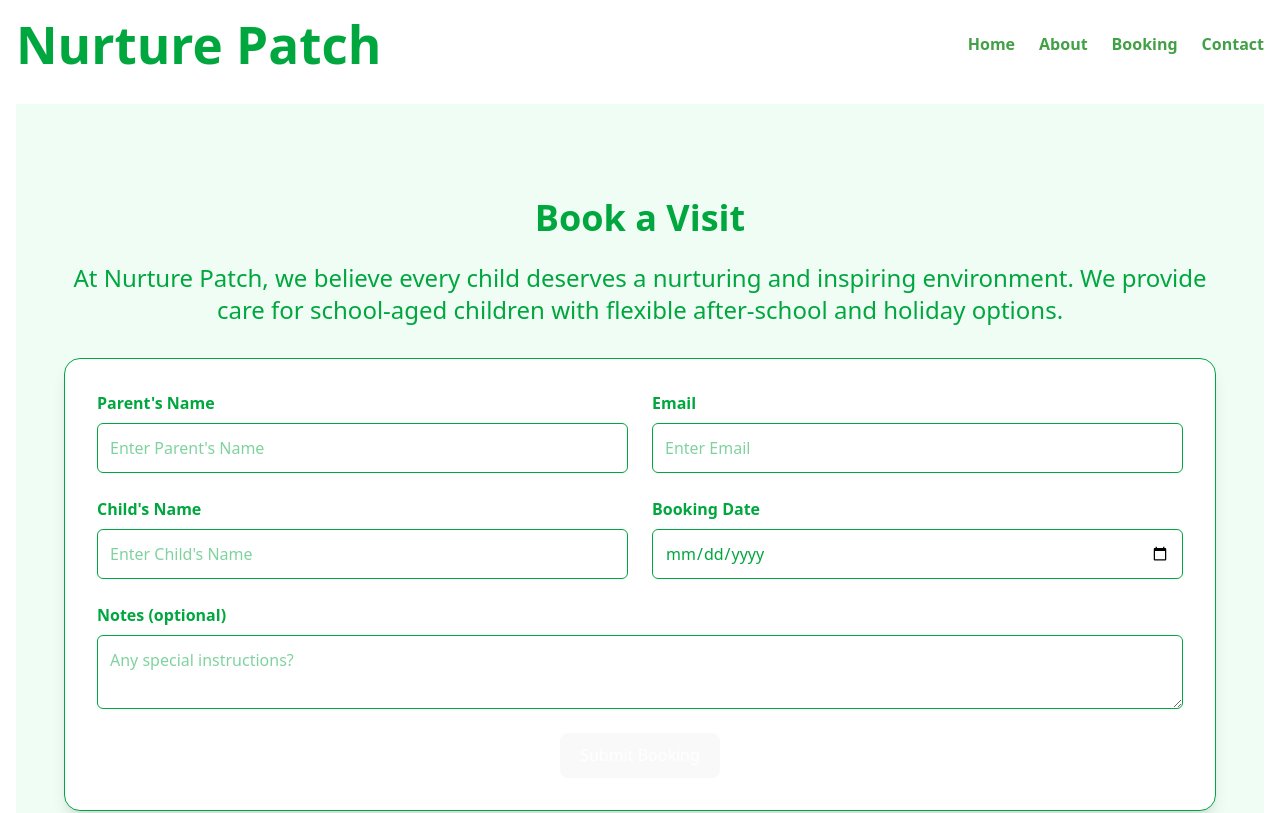
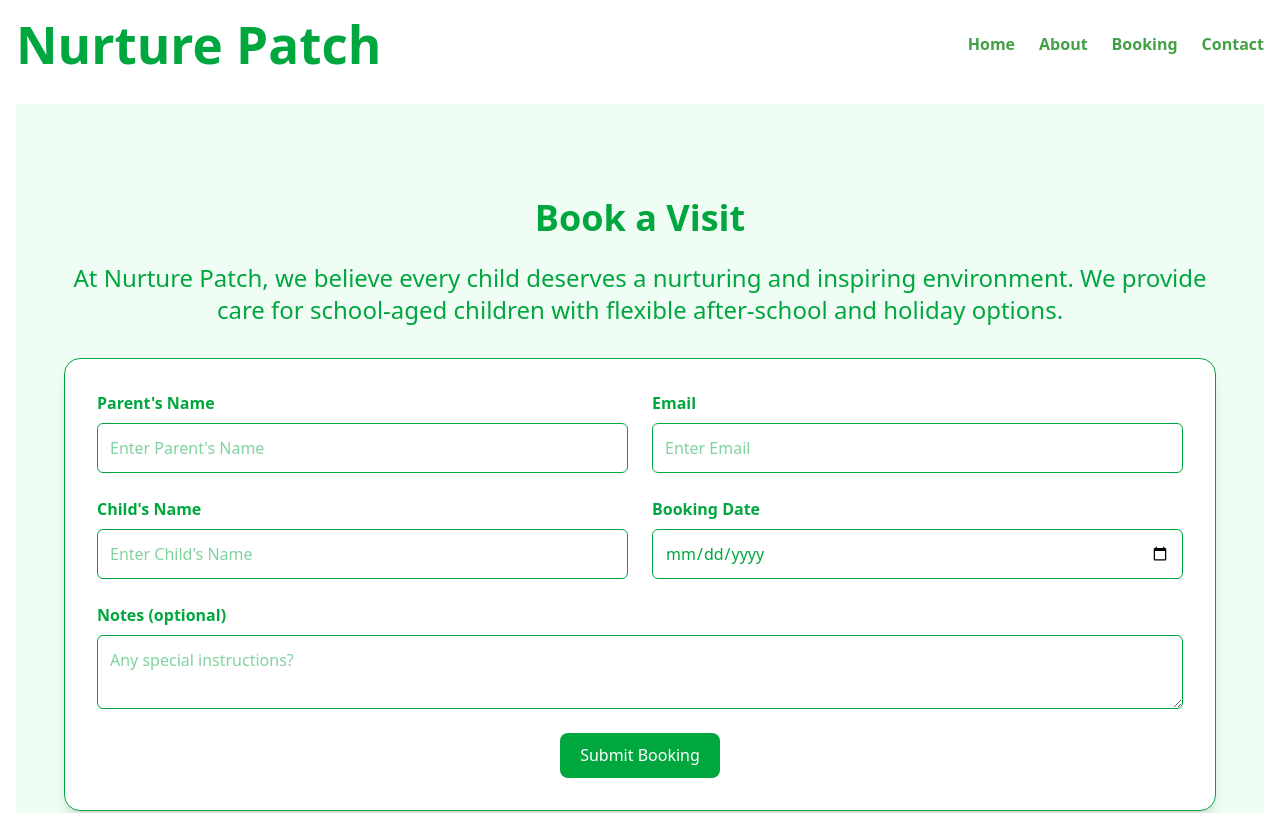
Before and after one commit to oluwaseunolusanya/nurture-patch, a React (Vite) app: page /booking in a window 1280 px wide. Shown: the top 813 px of the page. Built offline with nearby package versions, Linux system fonts and the light colour scheme.

Commit message:
Updated booking form

```diff
--- a/src/pages/Booking.jsx
+++ b/src/pages/Booking.jsx
@@ -145,11 +145,11 @@ function Booking() {
             <button
               type="submit"
               disabled={isLoading}
-              className={`${
-                isLoading ? 'bg-green-400' : 'bg-green-600 hover:bg-green-700'
-              } text-white font-semibold px-6 py-3 rounded-full w-full sm:w-auto mx-auto block mt-6 transition`}
+              className={`!bg-green-600 !text-white font-semibold px-6 py-3 rounded-full w-full sm:w-auto mx-auto block mt-6 transition
+                ${isLoading ? 'opacity-50 cursor-not-allowed' : 'hover:bg-green-700'}
+              `}
             >
-              {isLoading ? 'Submitting...' : 'Submit Booking'}
+              {isLoading ? 'Submitting…' : 'Submit Booking'}
             </button>
           </form>
         )}
```
